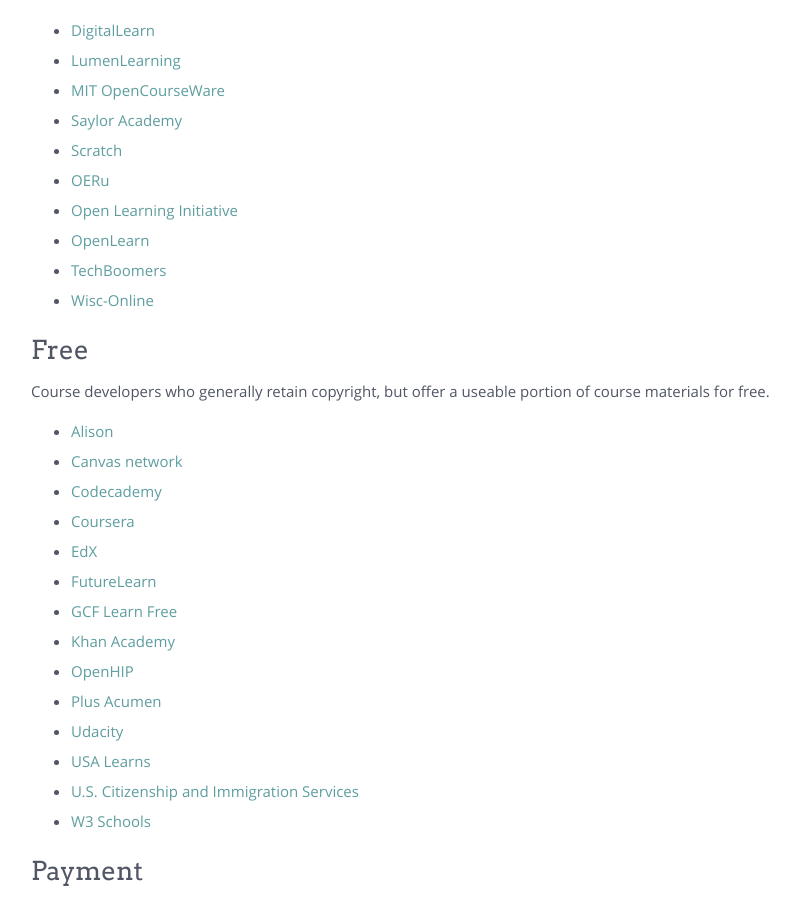
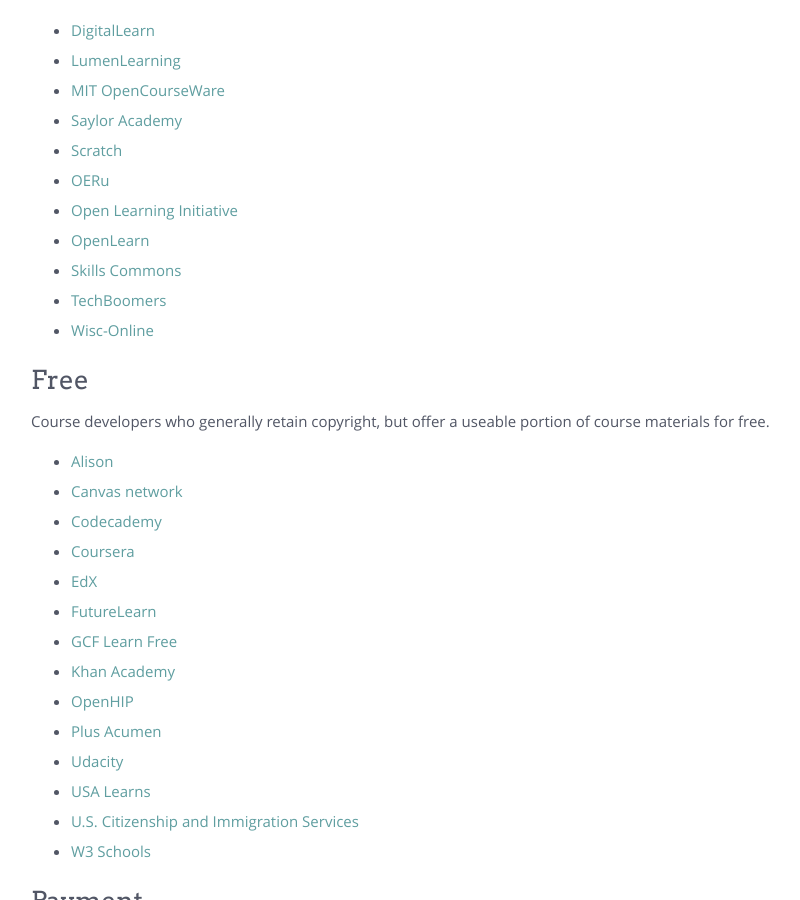
Before and after one commit to p2pu/notes-on-edtech, a Jekyll site: the page built from index.md, in a window 1280 px wide and 900 px high, scrolled down 551 px. Shown: the whole window, without its empty margins (39-839 px from the left). Built offline with Jekyll 4.4.1, drawn with Linux system fonts in a browser that asks for light colours; nearby versions of some CDN libraries.

Commit message:
Update index.md

```diff
--- a/index.md
+++ b/index.md
@@ -20,6 +20,7 @@ Course developers that reliably opt for Creative Commons or equivalent open lice
  - [OERu](https://oeru.org/)
  - [Open Learning Initiative](https://oli.cmu.edu/)
  - [OpenLearn](https://www.open.edu/openlearn/)
+ - [Skills Commons](https://www.skillscommons.org/)
  - [TechBoomers](https://techboomers.com/)
  - [Wisc-Online](https://www.wisc-online.com/)
 
```
